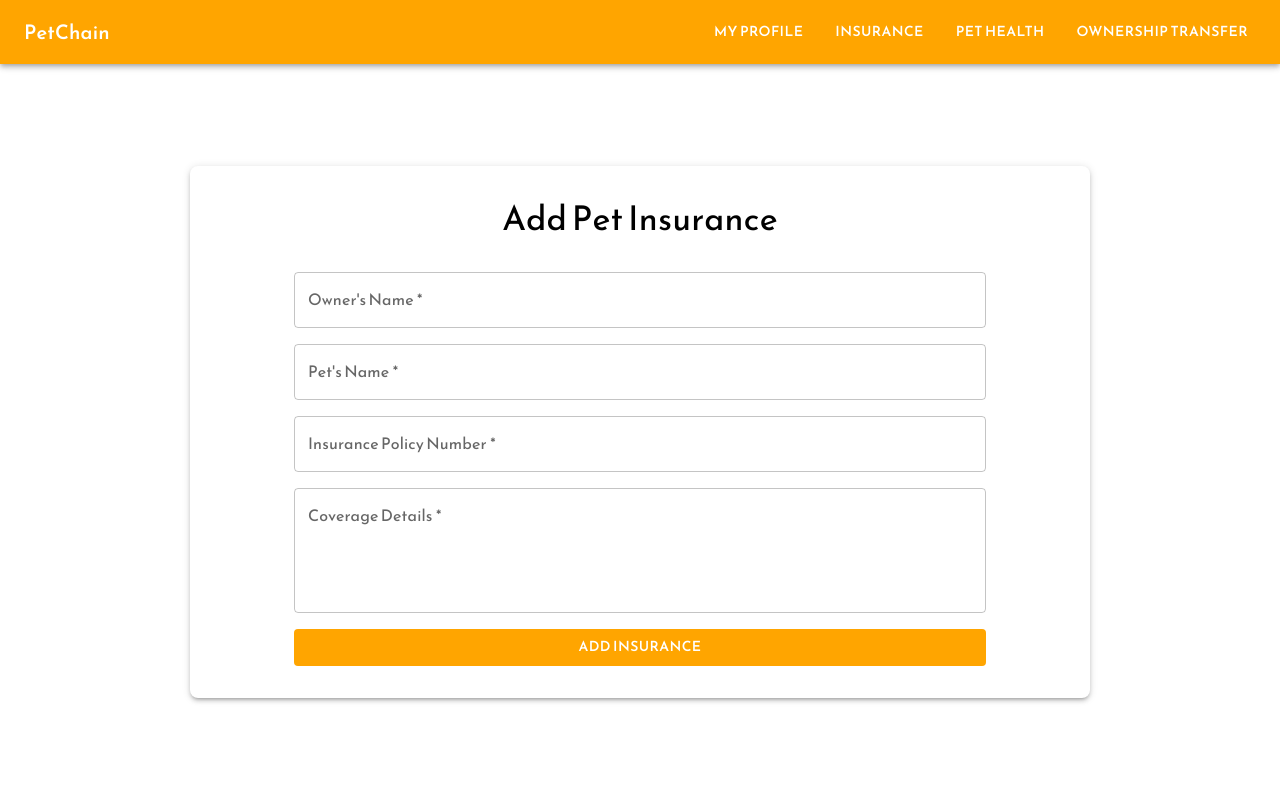
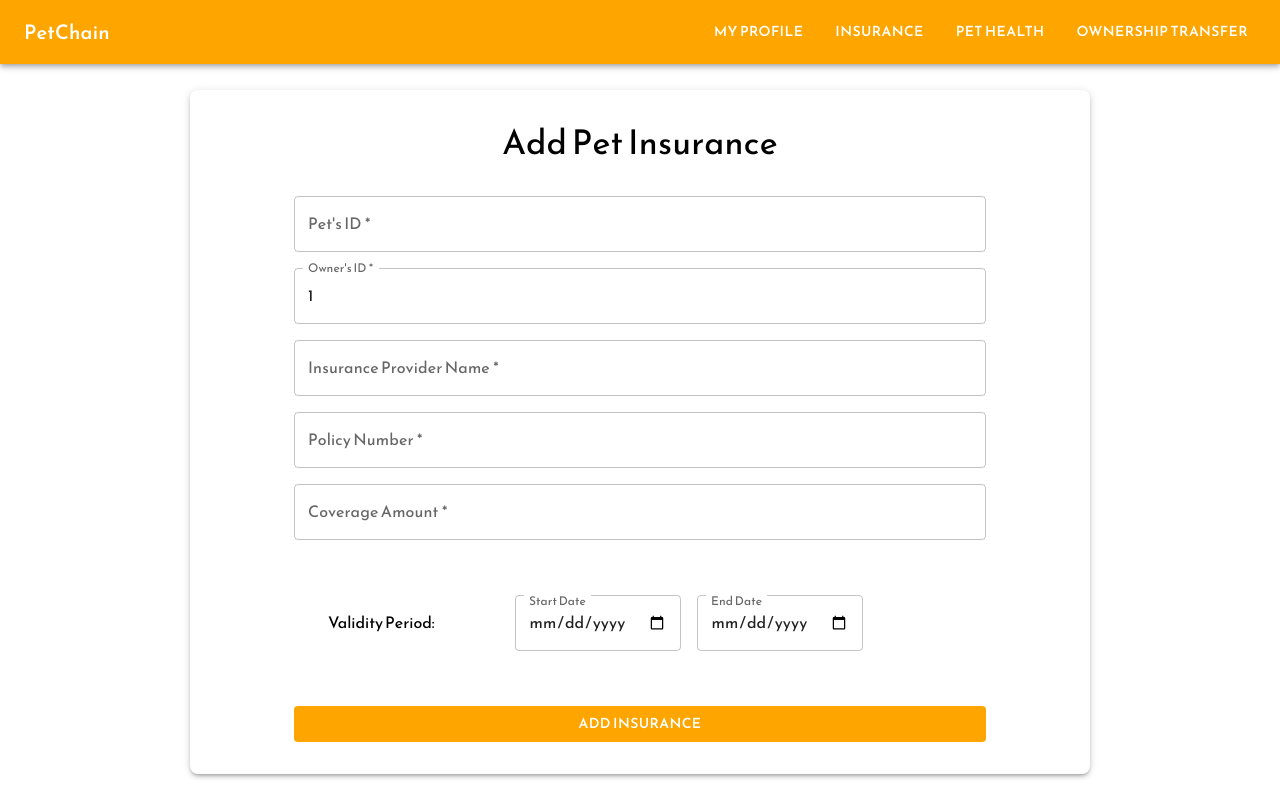
Before and after one commit to Sarika-dinesh/PetChain, a React (Create React App) app: page /add-insurance in a window 1280 px wide. Built offline with nearby package versions, Linux system fonts and the light colour scheme; sample sign-in values are in the browser's storage.

Commit message:
LF and Insurance integration modified

```diff
--- a/src/Components/AddInsurance.js
+++ b/src/Components/AddInsurance.js
@@ -1,26 +1,98 @@
-import React, { useState } from "react";
+import React, { useState, useEffect } from "react";
 import { AppBar, Toolbar, Button, Container, TextField, Typography, Box, Grid } from "@mui/material";
 import { useNavigate } from "react-router-dom";
+import axios from "axios"; // Import axios for API calls
 
 const AddInsurancePage = () => {
   const navigate = useNavigate();
 
   const [formData, setFormData] = useState({
-    ownerName: "",
-    petName: "",
-    insurancePolicy: "",
-    coverageDetails: "",
+    providerName: "",
+    policyNumber: "",
+    coverageAmount: "",
+    validityPeriod: {
+      startDate: "",
+      endDate: "",
+    },
   });
+
+  const [petData, setPetData] = useState({
+    ID: ""
+  });
+
+  const [ownerData, setOwnerData] = useState({
+    ownerID: ""
+  });
+
+  useEffect(() => {
+    const fetchData = async () => {
+      const user = JSON.parse(localStorage.getItem("user"));
+      const pet = JSON.parse(localStorage.getItem("pet"));
+
+      try {
+        if (user) {
+          setOwnerData({
+            ownerID: user.id,
+          });
+        }
+
+        if (pet) {
+          setPetData({
+            ID: pet.petId,
+          });
+        }
+      } catch (error) {
+        console.error("Error fetching data:", error);
+      }
+    };
+
+    fetchData();
+  }, []);
 
   const handleChange = (e) => {
     const { name, value } = e.target;
     setFormData({ ...formData, [name]: value });
   };
 
-  const handleSubmit = (e) => {
+  // const handleSubmit = (e) => {
+  //   e.preventDefault();
+  //   console.log(formData);
+  //   alert("Insurance Added!");
+  // };
+
+  const handleSubmit = async (e) => {
     e.preventDefault();
-    console.log(formData);
-    alert("Insurance Added!");
+
+    console.log("Add Insurance");
+
+    // Prepare data for the API
+    const payload = {
+      providename: formData.provideName,
+      policynumber: formData.policyNumber,
+      coverageamount: formData.coverageAmount,
+      validityperiod: formData.validityPeriod,
+    };
+
+    try {
+      // Send POST request to the backend API
+      console.log("POST request sent");
+      const response = await axios.post("http://localhost:3000/api/insurance/claim/add", payload);
+
+      console.log(response.data);
+      //console.log(response.data);
+
+      // Save insurance information in localStorage
+      console.log("removed response ok")
+      localStorage.setItem("insurance", JSON.stringify(response.data));
+      const insuranceData = JSON.parse(localStorage.getItem("insurance"))
+      console.log(insuranceData)
+
+      alert("Pet Insurance Policy Added Successfully!");
+      navigate("/insurance"); // Redirect to profile page
+    } catch (error) {
+      console.error("Error adding insurance policy:", error);
+      alert(error.response?.data?.message || "Failed to add pet's insurace policy.");
+    }
   };
 
   return (
@@ -95,9 +167,9 @@ const AddInsurancePage = () => {
               <Grid item xs={12}>
                 <TextField
                   fullWidth
-                  name="ownerName"
-                  label="Owner's Name"
-                  value={formData.ownerName}
+                  name="petId"
+                  label="Pet's ID"
+                  value={petData.ID}
                   onChange={handleChange}
                   required
                 />
@@ -105,9 +177,9 @@ const AddInsurancePage = () => {
               <Grid item xs={12}>
                 <TextField
                   fullWidth
-                  name="petName"
-                  label="Pet's Name"
-                  value={formData.petName}
+                  name="ownerId"
+                  label="Owner's ID"
+                  value={ownerData.ownerID}
                   onChange={handleChange}
                   required
                 />
@@ -115,9 +187,9 @@ const AddInsurancePage = () => {
               <Grid item xs={12}>
                 <TextField
                   fullWidth
-                  name="insurancePolicy"
-                  label="Insurance Policy Number"
-                  value={formData.insurancePolicy}
+                  name="providerName"
+                  label="Insurance Provider Name"
+                  value={formData.providerName}
                   onChange={handleChange}
                   required
                 />
@@ -125,15 +197,61 @@ const AddInsurancePage = () => {
               <Grid item xs={12}>
                 <TextField
                   fullWidth
-                  name="coverageDetails"
-                  label="Coverage Details"
+                  name="policyNumber"
+                  label="Policy Number"
                   multiline
-                  rows={4}
-                  value={formData.coverageDetails}
+                  value={formData.policyNumber}
                   onChange={handleChange}
                   required
                 />
               </Grid>
+              <Grid item xs={12}>
+                <TextField
+                  fullWidth
+                  name="coverageAmount"
+                  label="Coverage Amount"
+                  value={formData.coverageAmount}
+                  onChange={handleChange}
+                  required
+                />
+              </Grid>
+              <Typography variant="p" gutterBottom style={{ padding: "70px 0px 50px 50px" }}>
+                Validity Period:
+              </Typography>
+              <Box component="form" sx={{ mt: 2 }}>
+                <Grid container spacing={2}>
+                  <Grid item xs={12} sm={6}>
+                    <TextField
+                      fullWidth
+                      name="startDate"
+                      label="Start Date"
+                      type="date"
+                      value={formData.startDate}
+                      InputLabelProps={{
+                        shrink: true,
+                        sx: {
+                          paddingTop: "8px",
+                        },
+                      }}
+                    />
+                  </Grid>
+                  <Grid item xs={12} sm={6}>
+                    <TextField
+                      fullWidth
+                      name="endDate"
+                      label="End Date"
+                      type="date"
+                      value={formData.endDate}
+                      InputLabelProps={{
+                        shrink: true,
+                        sx: {
+                          paddingTop: "8px",
+                        },
+                      }}
+                    />
+                  </Grid>
+                </Grid>
+              </Box>
               <Grid item xs={12}>
                 <Button
                   type="submit"
--- a/src/Components/InsuranceClaims.js
+++ b/src/Components/InsuranceClaims.js
@@ -1,4 +1,4 @@
-import React, { useState } from 'react';
+import React, { useState, useEffect } from 'react';
 import {
   TextField,
   Button,
@@ -20,10 +20,53 @@ const InsuranceClaimPage = () => {
     documents: null,
   });
 
-  const petData = {
-    petName: "Coco",
-    ownerName: "Sakshi Singh",
-  }
+  // const petData = {
+  //   petName: "Coco",
+  //   ownerName: "Sakshi Singh",
+  // }
+
+  const [petData, setPetData] = useState({
+    petID: "",
+   });
+
+   const [ownerData, setOwnerData] = useState({
+     ownerID: "",
+   });
+
+   const [insuranceData, setInsuranceData] = useState({
+    policyNumber: "",
+   });
+
+   useEffect(() => {
+     const fetchData = async () => {
+       const user = JSON.parse(localStorage.getItem("user"));
+       const storedPet = JSON.parse(localStorage.getItem("pet"));
+       const polNumber = JSON.parse(localStorage.getItem("insurance"));
+       try {
+         if (user) {
+           setOwnerData({
+             ownerID: user.id,
+           });
+         }
+
+         if (storedPet) {
+           setPetData({
+             petID: storedPet.petId,
+           });
+         }
+
+         if(polNumber){
+          setInsuranceData({
+            policyNumber: polNumber.policynumber,  // To be modified based on AddInsurance.js
+          });
+         }
+       } catch (error) {
+         console.error("Error fetching data:", error);
+       }
+     };
+
+     fetchData();
+   }, []);
 
   const handleChange = (e) => {
     const { name, value, files } = e.target;
@@ -103,7 +146,7 @@ const InsuranceClaimPage = () => {
             <TextField
               fullWidth
               label="Owner's Name"
-              value={petData.ownerName}
+              value={ownerData.ownerID}
               variant="outlined"
               margin="normal"
               InputProps={{
@@ -115,7 +158,7 @@ const InsuranceClaimPage = () => {
             <TextField
               fullWidth
               label="Pet's Name"
-              value={petData.petName}
+              value={petData.petID}
               variant="outlined"
               margin="normal"
               InputProps={{
--- a/src/Components/profilepet.js
+++ b/src/Components/profilepet.js
@@ -7,22 +7,10 @@ import axios from 'axios';
 const PetProfile = () => {
   const navigate = useNavigate();
   const [showAdditionalInfo, setShowAdditionalInfo] = useState(false);
-  const [displayText, setDisplayText] = useState(""); // State for text
-
-  // Example pet profile data
-  // const petData = {
-  //   name: 'Coco',
-  //   ID: 'PET_1733272469830',
-  //   gender: 'Female',
-  //   ownerName: 'Sakshi Singh',
-  //   ownerID: '456',
-  //   age: 2,
-  //   breed: 'Cocker Spaniel',
-  //   color: 'Golden',
-  //   additionalInfo: 'Loves playing fetch and enjoys long walks in the park.',
-  //   picture: '/images/istockphoto-1164917271-1024x1024.jpg', // Correct path
-  // };
-
+  const [displayText, setDisplayText] = useState(""); // State for display text
+  const [additionalInfo, setAdditionalInfo] = useState(""); // State for additional info
+  const [is_lost, setIsLost] = useState(false);
+  const [isSubmitted, setIsSubmitted] = useState(false); // New state to handle submission
 
   const [petData, setPetData] = useState({
     petName: "",
@@ -53,11 +41,8 @@ const PetProfile = () => {
           console.error("Error parsing pet data from localStorage:", error);
         }
       }
-      console.log("New data");
-      console.log(pet);
 
       try {
-        // If user and pet data are available in localStorage, use them
         if (user) {
           setOwnerData({
             ownerName: user.name,
@@ -73,9 +58,10 @@ const PetProfile = () => {
             age: pet.age,
             color: pet.color,
             gender: pet.gender,
-            additonalInfo: pet.additionalInfo,
-            picture: pet.picture
+            additionalInfo: pet.additionalInfo,
+            picture: pet.picture,
           });
+          setIsLost(pet.is_lost || false);
         }
       } catch (error) {
         console.error("Error fetching data:", error);
@@ -85,66 +71,55 @@ const PetProfile = () => {
     fetchData();
   }, []);
 
-  // const handleLost = () => {
-  //   setShowAdditionalInfo(true);
-  //   console.log('Pet marked as LOST');
-  // };
-
-  // const handleFound = () => {
-  //   setShowAdditionalInfo(false);
-  //   console.log('Pet marked as FOUND');
-  // };
-
-  // const handleSubmit = () => {
-  //   setShowAdditionalInfo(false);
-  //   setDisplayText("Your pet has been marked as lost.");
-  // };
-
-  const handleLost = async () => {
+  const handleStatusChange = async (lostStatus, additionalInfo) => {
     try {
       const petId = petData.ID;
-      const response = await axios.post('http://localhost:3000/api/pets/status/${petId}', {
-        isLost: true,
-        additionalInfo: petData.additionalInfo,
+
+      const response = await axios.post(`http://localhost:3000/api/pets/status/${petId}`, {
+        is_lost: lostStatus,
+        additionalInfo,
       });
-      console.log(response.data.message);
-      setShowAdditionalInfo(true);
+
+      if (response.status === 200) {
+        if (lostStatus == true){
+          setIsLost(lostStatus);
+        console.log(lostStatus)
+        console.log(additionalInfo)
+        setDisplayText("Your pet has been marked as lost.")
+        // setDisplayText(
+        //   lostStatus ? "Your pet has been marked as lost." : "Your pet has been marked as found!"
+        // );
+        setIsSubmitted(true); // Mark submission as successful
+      }
+      setDisplayText("");
+      setShowAdditionalInfo(false); // Hide input for additional info
+    } else {
+      throw new Error("Unexpected response from the server");
+    }
   } catch (error) {
-      console.error('Error updating pet status:', error);
+    console.error("Error updating pet status:", error);
+    setDisplayText("An error occurred while updating the pet's status. Please try again.");
   }
 };
 
-  const handleFound = async () => {
-    try {
-      const petId = petData.ID;
-      const response = await axios.post('http://localhost:3000/api/pets/status/${petId}', {
-        isLost: false,
-        additionalInfo: '',
-      });
-      console.log(response.data.message);
-      setShowAdditionalInfo(false);
-    } catch (error) {
-      console.error('Error updating pet status:', error);
-    }
+const handleLost = () => {
+  setShowAdditionalInfo(true); // Show additional info input when marking as lost
+  setDisplayText(""); // Clear any previous messages
 };
 
 const handleSubmit = async () => {
-    const additionalInfo = document.querySelector('[label="Additional Information"]').value;
-    const petId = petData.ID
+  if (additionalInfo.trim() === "") {
+    setDisplayText("Please provide additional information before submitting.");
+    return;
+  }
+  await handleStatusChange(true, additionalInfo); // Call with lost status and additional info
+};
 
-    try {
-      const response = await axios.post('http://localhost:3000/api/pets/status/${petId}', {
-        // petId: petData.ID,
-        isLost: true,
-        additionalInfo: additionalInfo,
-      });
-      console.log(response.data.message);
-      setDisplayText("Your pet has been marked as lost.");
-      setShowAdditionalInfo(false);
-    } catch (error) {
-      console.error('Error submitting additional info:', error);
-    }
+const handleFound = async () => {
+  await handleStatusChange(false, ""); // Call with found status and no additional info
+  navigate("/profile"); // Redirect to profile after marking as found
 };
+
 
 return (
   <Box
@@ -155,7 +130,6 @@ const PetProfile = () => {
       backgroundPosition: 'top center',
       backgroundRepeat: 'no-repeat',
       minHeight: '100vh',
-        /*padding: '20px',*/
       fontFamily: 'Arial, sans-serif',
     }}
   >
@@ -183,7 +157,7 @@ const PetProfile = () => {
     {/* Greeting Section */}
     <Box sx={{ textAlign: 'center', mt: 4 }}>
       <Typography variant="h5">
-          Hi Sakshi, welcome to PetChain! <br />
+        Hi {ownerData.ownerName}, welcome to PetChain! <br />
         Thank you for choosing us.
       </Typography>
     </Box>
@@ -331,19 +305,21 @@ const PetProfile = () => {
           Mark as FOUND
         </Button>
       </Box>
-        {showAdditionalInfo && (
+
+      {showAdditionalInfo && !isSubmitted && (
         <Box sx={{ mt: 3 }}>
           <TextField
             fullWidth
             label="Additional Information"
             multiline
             rows={4}
-              defaultValue={petData.additionalInfo}
+            value={additionalInfo}
+            onChange={(e) => setAdditionalInfo(e.target.value)} // Controlled input
             variant="outlined"
             margin="normal"
           />
-
-            <button type="button" variant="contained"
+          <Button
+            variant="contained"
             sx={{
               bgcolor: 'orange',
               color: '#fff',
@@ -352,26 +328,31 @@ const PetProfile = () => {
               },
               mt: 2,
             }}
-              onClick={handleSubmit}>
+            onClick={handleSubmit}
+          >
             Submit
-            </button>
+          </Button>
         </Box>
       )}
-      </Container >
+
+      {isSubmitted && (
+        <Typography variant="h6" align="center" sx={{ mt: 3, color: 'red' }}>
+          Your pet has been marked as lost.
+        </Typography>
+      )}
+
+    </Container>
 
     {/* Floating Button to Add a Pet */}
-      < Fab
+    <Fab
       color="primary"
-        sx={{
-          position: 'fixed',
-          bottom: 16,
-          right: 16,
-        }}
-        onClick={() => navigate('/add-pet')}
+      aria-label="add"
+      sx={{ position: 'fixed', bottom: 16, right: 16 }}
+      onClick={() => navigate('/pet-registration')}
     >
       <AddIcon />
-      </Fab >
-    </Box >
+    </Fab>
+  </Box>
 );
 };
 
```
Lines whose indentation alone changed are shown as unchanged.
